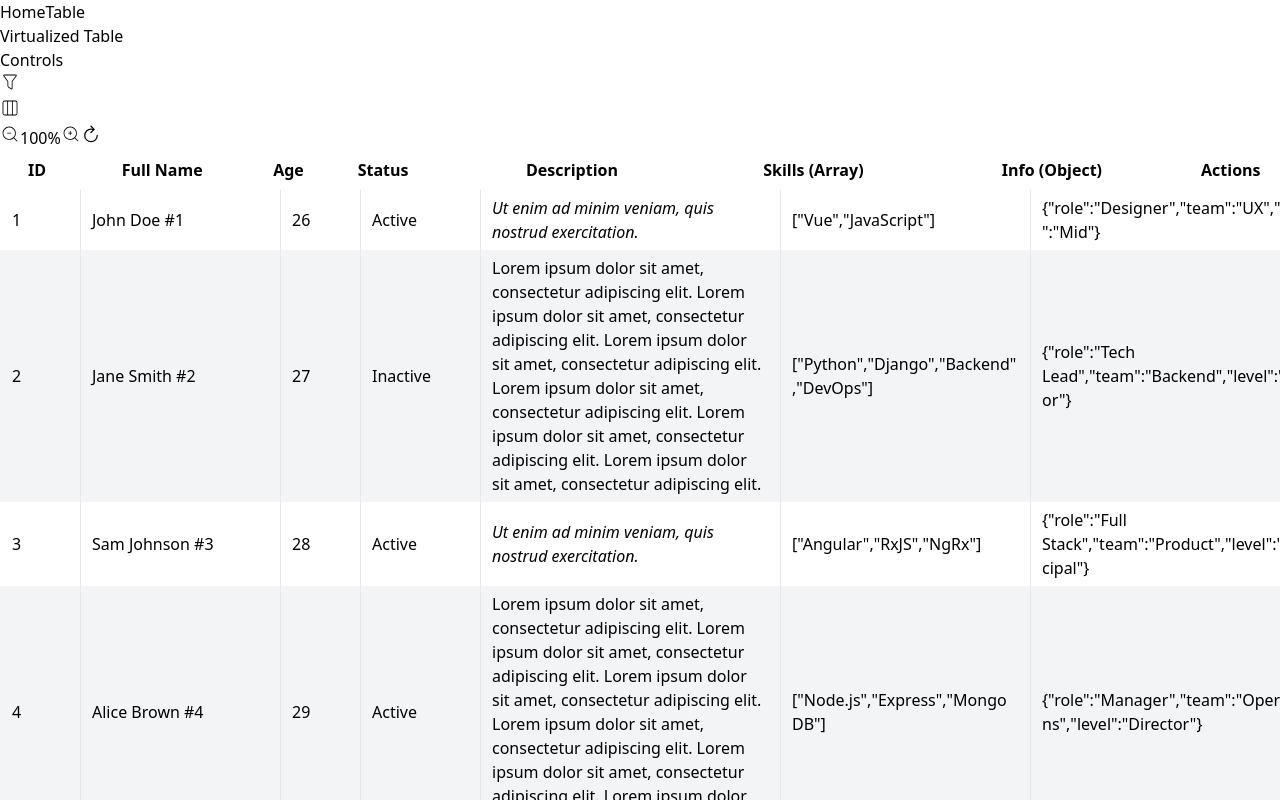
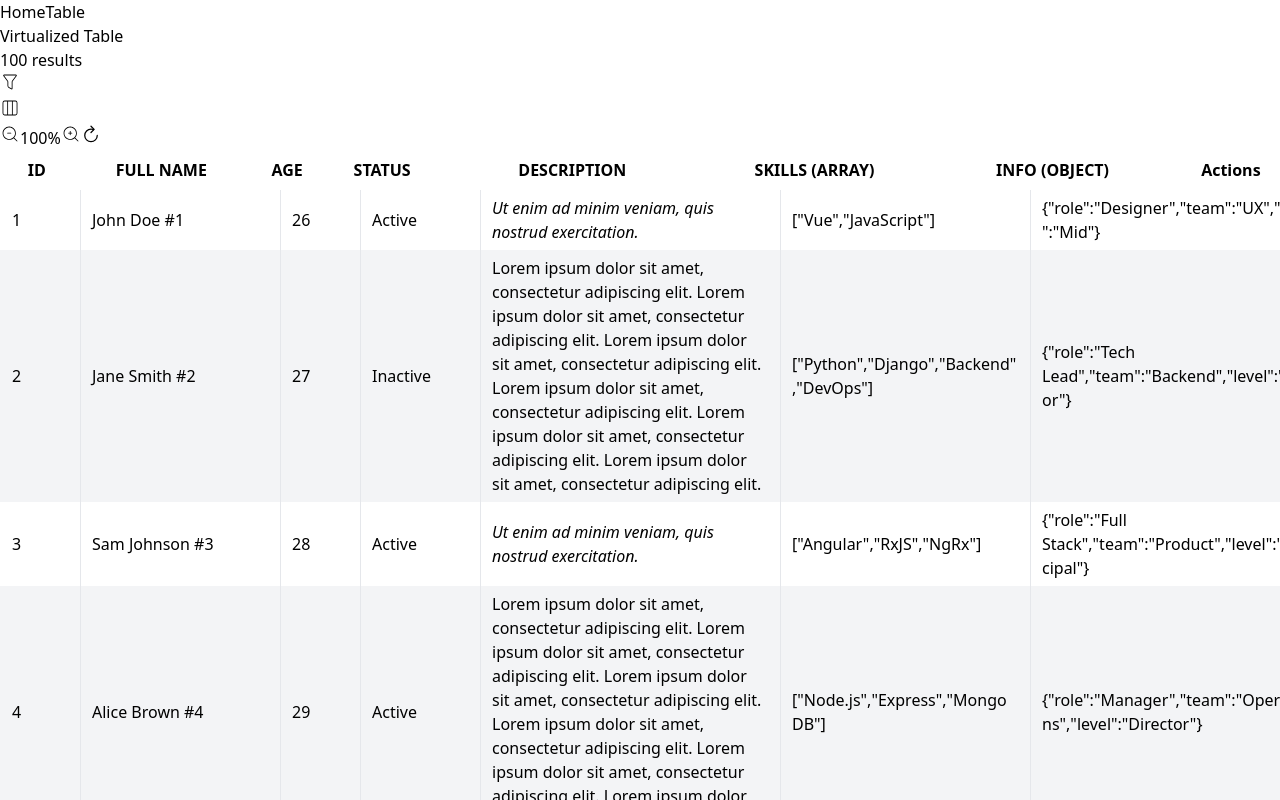
Before and after one commit to FeroHriadel/ncss-react, a React (Vite) app: page /table in a window 1280 px wide. Shown: the top 800 px of the page. Built offline with nearby package versions, Linux system fonts and the light colour scheme.

Commit message:
results count

```diff
--- a/src/components/tables/VirtualizedTable/VirtualizedTable.tsx
+++ b/src/components/tables/VirtualizedTable/VirtualizedTable.tsx
@@ -16,6 +16,8 @@ export interface VirtualizedTableProps {
   verticalSeparators?: boolean;
   striped?: { enabled: boolean; color?: string } | boolean;
   hover?: { enabled: boolean; color?: string } | boolean;
+  className?: string;
+  style?: React.CSSProperties;
 }
 
 
@@ -27,7 +29,9 @@ function VirtualizedTable({
   horizontalSeparators = true,
   verticalSeparators = true,
   striped = true,
-  hover = true
+  hover = true,
+  style,
+  className,
 }: VirtualizedTableProps) {
 
     // REFS
@@ -140,13 +144,14 @@ function VirtualizedTable({
       <section
         ref={sectionRef}
         tabIndex={0}
-        className='virtualized-table-wrap rounded focus:outline-none focus:ring-2 focus:ring-gray-300'
+        className={'virtualized-table-wrap rounded focus:outline-none focus:ring-2 focus:ring-gray-300 ' + (className || '')}
         style={{
           contain: 'layout style',
           willChange: 'contents',
           height: lockedHeight || 'auto',
           minHeight: lockedHeight || 'auto',
           maxHeight: lockedHeight || 'auto',
+          ...style
         }}
         onKeyDown={handleKeyDown}
       >
@@ -163,6 +168,7 @@ function VirtualizedTable({
           setFilterConditions={setFilterConditions}
           data={data}
           resetFilters={resetFilters}
+          resultCount={filteredData.length}
         />
 
         {/* Fixed Header */}
--- a/src/components/tables/VirtualizedTable/VirtualizedTableControlBar.tsx
+++ b/src/components/tables/VirtualizedTable/VirtualizedTableControlBar.tsx
@@ -27,6 +27,7 @@ interface ControlBarProps {
   setFilterConditions: (conditions: FilterRow[]) => void;
   data: Record<string, unknown>[]; // For type inference in filter
   resetFilters: () => void; // Reset all filters to initial state
+  resultCount: number; // Number of filtered results
 }
 
 
@@ -43,6 +44,7 @@ const VirtualizedTableControlBar: React.FC<ControlBarProps> = ({
   setFilterConditions,
   data,
   resetFilters,
+  resultCount,
 }) => {
 
   // Refs & values
@@ -106,11 +108,13 @@ const VirtualizedTableControlBar: React.FC<ControlBarProps> = ({
   return (
     <>
       {/* Row number (left side) and controls (right side) Container */}
-      <div className="w-full flex justify-between items-center p-2 border border-gray-300 border-b-0 bg-gray-50 rounded">
+      <div className="w-full flex justify-between items-center p-2 border border-gray-300 border-b-0 bg-gray-100 rounded">
 
         {/*Left Side */}
         <div className="flex items-center">
-          <span className="text-sm text-gray-600">Controls</span>
+          <span className="text-sm text-gray-600">
+            {resultCount} {resultCount === 1 ? 'result' : 'results'}
+          </span>
         </div>
 
 
--- a/src/components/tables/VirtualizedTable/VirtualizedTableHeader.tsx
+++ b/src/components/tables/VirtualizedTable/VirtualizedTableHeader.tsx
@@ -1,4 +1,6 @@
 import React, { useState, useCallback } from "react";
+
+
 
 interface Column {
   column: string;
@@ -22,14 +24,17 @@ interface GhostElement {
   text: string;
 }
 
+
+
+
 const VirtualizedTableHeader: React.FC<VirtualizedTableHeaderProps> = ({
   headerRef,
   visibleColumns,
   getColumnStyle,
   zoomLevel,
-  verticalSeparators,
   handleHeaderScroll,
   setColumnOrder,
+  verticalSeparators
 }) => {
   // Drag state
   const [draggedColumn, setDraggedColumn] = useState<string | null>(null);
@@ -122,19 +127,16 @@ const VirtualizedTableHeader: React.FC<VirtualizedTableHeaderProps> = ({
             tableLayout: "fixed",
           }}
         >
-          <thead className="bg-gray-50">
+          <thead className="bg-gray-200">
             <tr>
-              {visibleColumns.map((col, index) => (
+              {visibleColumns.map((col) => (
                 <th
                   key={col.column}
-                  className={`text-left break-words cursor-move select-none transition-colors ${
-                    verticalSeparators &&
-                    index < visibleColumns.length - 1
-                      ? "border-r border-gray-200"
-                      : ""
-                  } ${draggedColumn === col.column ? "opacity-50" : ""} ${
-                    dragOverColumn === col.column ? "bg-blue-100" : ""
-                  }`}
+                  className={`
+                    text-left text-gray-600 text-sm break-words cursor-move select-none transition-colors ${draggedColumn === col.column ? "opacity-50" : ""}
+                    ${dragOverColumn === col.column ? "bg-blue-100" : ""}
+                    ${verticalSeparators && col.column !== visibleColumns[visibleColumns.length - 1].column ? "border-r border-gray-300" : ""}
+                  `}
                   style={{
                     ...getColumnStyle(col),
                     padding: `${zoomLevel * 0.5}rem ${zoomLevel * 1}rem`,
--- a/src/pages/TablePage.tsx
+++ b/src/pages/TablePage.tsx
@@ -1,6 +1,8 @@
+import Break from "../components/spacers/Break";
 import VirtualizedTable from "../components/tables/VirtualizedTable/VirtualizedTable";
 import Container from "../components/wrappers/Container";
-import Card from "../components/cards/Card";
+
+
 
 // Function to generate 100 items
 function generateData(count: number) {
@@ -56,7 +58,6 @@ export default function TablePage() {
   return (
     <Container className="px-2">
       <h1 className="mb-10">Virtualized Table</h1>
-      <Card className="mb-16">
         <VirtualizedTable
           data={data}
           height="500px"
@@ -64,16 +65,17 @@ export default function TablePage() {
           verticalSeparators={true}
           columnsConfig={[
             { column: 'id', displayValue: 'ID', width: '80px' },
-            { column: 'name', displayValue: 'Full Name', width: '200px' },
-            { column: 'age', displayValue: 'Age', width: '80px' },
-            { column: 'isActive', displayValue: 'Status', width: '120px' },
-            { column: 'description', displayValue: 'Description', width: '300px' },
-            { column: 'tags', displayValue: 'Skills (Array)', width: '250px' },
-            { column: 'metadata', displayValue: 'Info (Object)', width: '300px' },
+            { column: 'name', displayValue: 'FULL NAME', width: '200px' },
+            { column: 'age', displayValue: 'AGE', width: '80px' },
+            { column: 'isActive', displayValue: 'STATUS', width: '120px' },
+            { column: 'description', displayValue: 'DESCRIPTION', width: '300px' },
+            { column: 'tags', displayValue: 'SKILLS (ARRAY)', width: '250px' },
+            { column: 'metadata', displayValue: 'INFO (OBJECT)', width: '300px' },
             { column: 'actions', displayValue: 'Actions', width: '100px' },
           ]}
         />
-      </Card>
+
+        <Break amount={2} />
     </Container>
   )
 }
```
